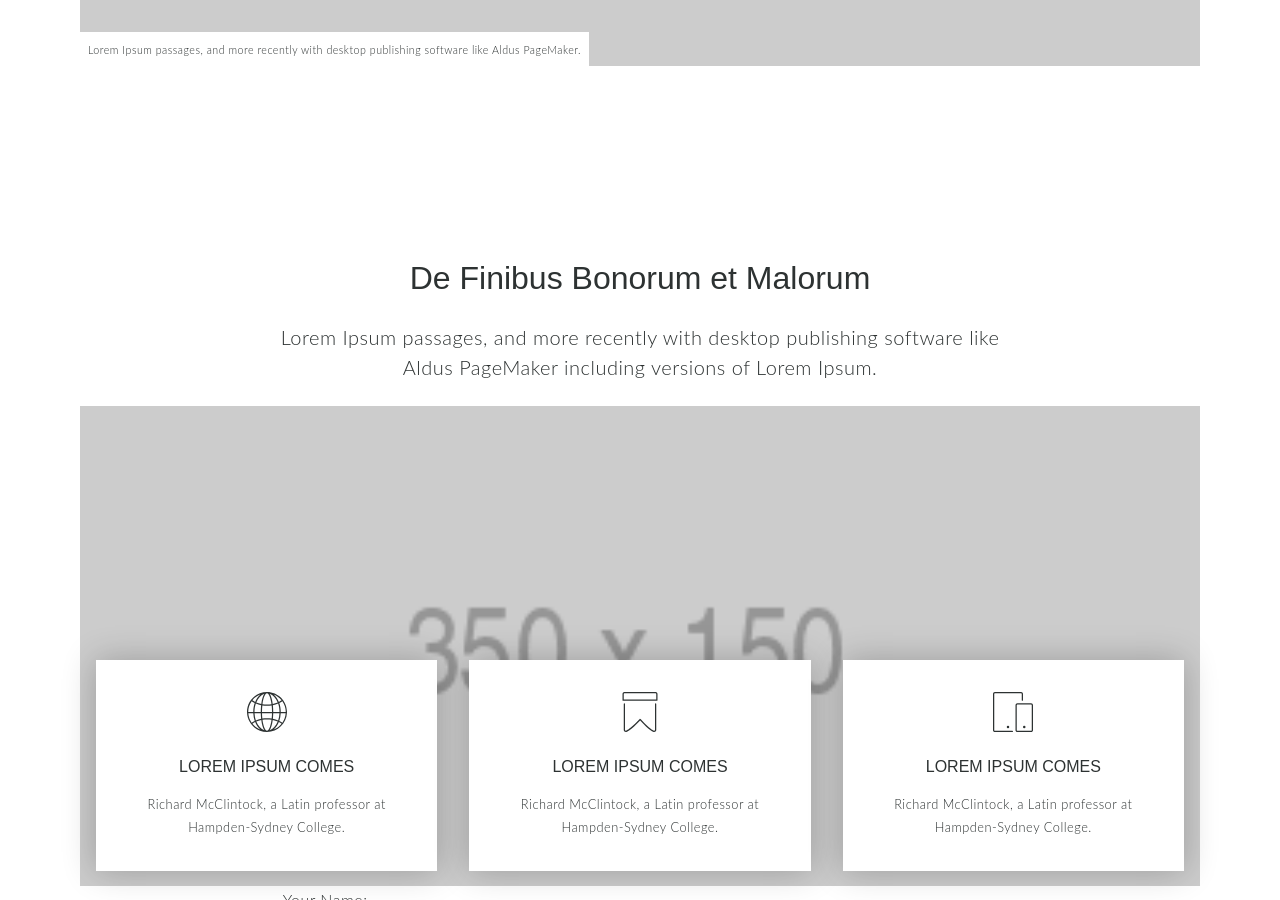
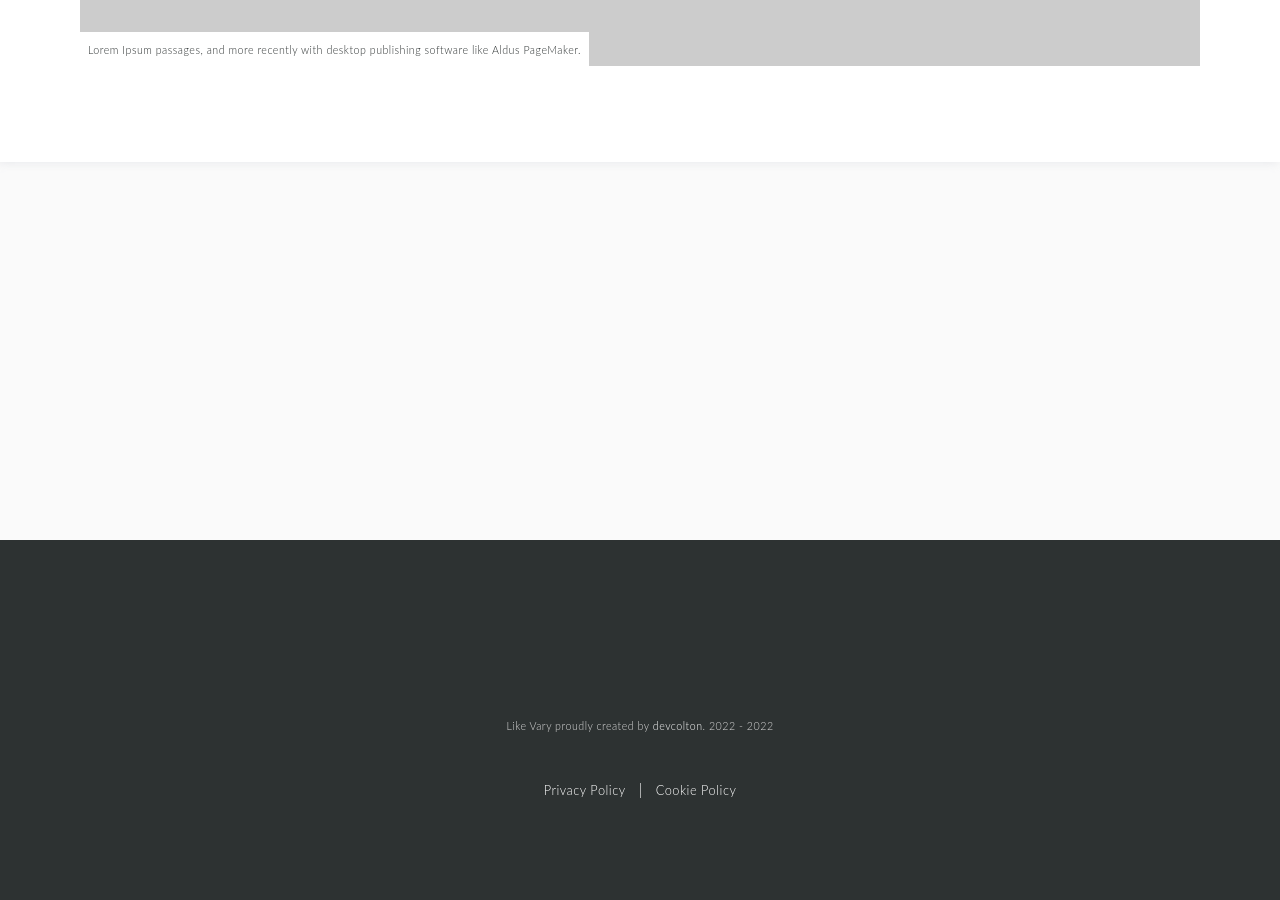
Before and after one commit to likevary/likevary.github.io, a Jekyll site: the page built from index.html, in a window 1280 px wide and 900 px high, scrolled down 985 px. Built offline with Jekyll 4.4.1, drawn with Linux system fonts in a browser that asks for light colours; some of the changed text lies outside the part shown.

Commit message:
Update index.html

```diff
--- a/index.html
+++ b/index.html
@@ -18,7 +18,7 @@ permalink: /
               <h1 class="ff-heading fw-thin h2 h1-md mt-0 mb-4">
                 Mayan helicopter heiroglyph <em class="fw-black">megoliths</em> crystal skull alien
               </h1>
-              <a href="#contact" class="btn btn-primary pt-2 pb-2 pl-3 pr-3 h5 fw-light mb-4">Hire Us</a>
+              <a href="{{ '/test/step/one' }}" class="btn btn-primary pt-2 pb-2 pl-3 pr-3 h5 fw-light mb-4">Hire Us</a>
             </div>
             <div class="col-12 hero-img-u-title lh-none">
               <picture class="pic-caption">
@@ -33,82 +33,6 @@ permalink: /
           </div>
         </header>
 
-        <section class="pt-6 pb-6 pt-md-9 pb-md-9 pt-lg-12 pb-lg-12" id="services">
-
-          <div class="row">
-            <div class="col-12 offset-0 col-lg-8 offset-lg-2 col-md-10 offset-md-1 ta-left ta-md-center">
-              <h2 class="ff-heading fw-thin h3 h2-lg mt-0 mb-2 mb-lg-3">De Finibus Bonorum et Malorum</h2>
-              <p class="h5-lg fw-light lh-normal lh-lg-onehalf mt-0 mb-3">
-                Lorem Ipsum passages, and more recently with desktop publishing software like Aldus PageMaker including versions of Lorem Ipsum.
-              </p>
-            </div>
-          </div>
-
-          <div class="lh-none">
-            <picture class="d-block pic-caption">
-              <source srcset="{{ '/uploads/placeholder.png' | absolute_url }} 2x, {{ '/uploads/placeholder.png' | absolute_url }} 1x" media="(min-width: 993px)" />
-              <source srcset="{{ '/uploads/placeholder.png' | absolute_url }} 2x, {{ '/uploads/placeholder.png' | absolute_url }} 1x" media="(max-width: 992px)">
-              <img src="{{ '/uploads/placeholder.png' | absolute_url }}" alt="our tools picture" class="mb-3 mb-md-0 img-full" />
-              <div class="row lh-normal">
-
-                <div class="col-12 col-md-4 ta-center mt-3 mb-3 mt-md-0 mb-md-0">
-                  <div class="card bg-main bs-medium pt-4 pb-4 pl-4 pr-4">
-                    <svg class="icon tc-text h1 mb-2 mt-0">
-                      <use xlink:href="#world"></use>
-                    </svg>
-                    <h3 class="p ff-heading fw-light tt-upper">Lorem Ipsum comes</h3>
-                    <p class="fs-small mb-0">
-                    Richard McClintock, a Latin professor at Hampden-Sydney College.
-                    </p>
-                  </div>
-                </div>
-
-                <div class="col-12 col-md-4 ta-center mt-3 mb-3 mt-md-0 mb-md-0">
-                  <div class="card bg-main bs-medium pt-4 pb-4 pl-4 pr-4">
-                    <svg class="icon tc-text h1 mb-2 mt-0">
-                      <use xlink:href="#bookmark"></use>
-                    </svg>
-                    <h3 class="p ff-heading fw-light tt-upper">Lorem Ipsum comes</h3>
-                    <p class="fs-small mb-0">
-                      Richard McClintock, a Latin professor at Hampden-Sydney College.
-                    </p>
-                  </div>
-                </div>
-
-                <div class="col-12 col-md-4 ta-center mt-3 mb-3 mt-md-0 mb-md-0">
-                  <div class="card bg-main bs-medium pt-4 pb-4 pl-4 pr-4">
-                    <svg class="icon tc-text h1 mb-2 mt-0">
-                      <use xlink:href="#devices"></use>
-                    </svg>
-                    <h3 class="p ff-heading fw-light tt-upper">Lorem Ipsum comes</h3>
-                    <p class="fs-small mb-0">
-                      Richard McClintock, a Latin professor at Hampden-Sydney College.
-                    </p>
-                  </div>
-                </div>
-
-              </div>
-            </picture>
-          </div>
-          <div class="col-12 offset-0 col-lg-5 offset-lg-2 col-md-6 offset-md-0">
-              <form action="https://formspree.io/your@email.com" method="POST">
-                <input type="text" name="_gotcha" style="display: none">
-                <input type="hidden" name="_cc" value="outher@email.com">
-                <input type="hidden" name="_next" value="/thank-you/">
-
-                <label for="name">Your Name:</label>
-                <input type="text" name="name" required class="floatLabel mb-2">
-
-                <label for="email">Your Email:</label>
-                <input type="email" name="_replyto" required class="floatLabel mb-2">
-
-                <label for="message">Your Message:</label>
-                <textarea name="message" rows="4" class="mb-2"></textarea>
-
-                <input type="submit" value="Send" class="btn btn-primary pt-2 pb-2 pl-3 pr-3 h5">
-              </form>
-            </div>
-        </section>
        </div>
     </div>
   </div>
```
